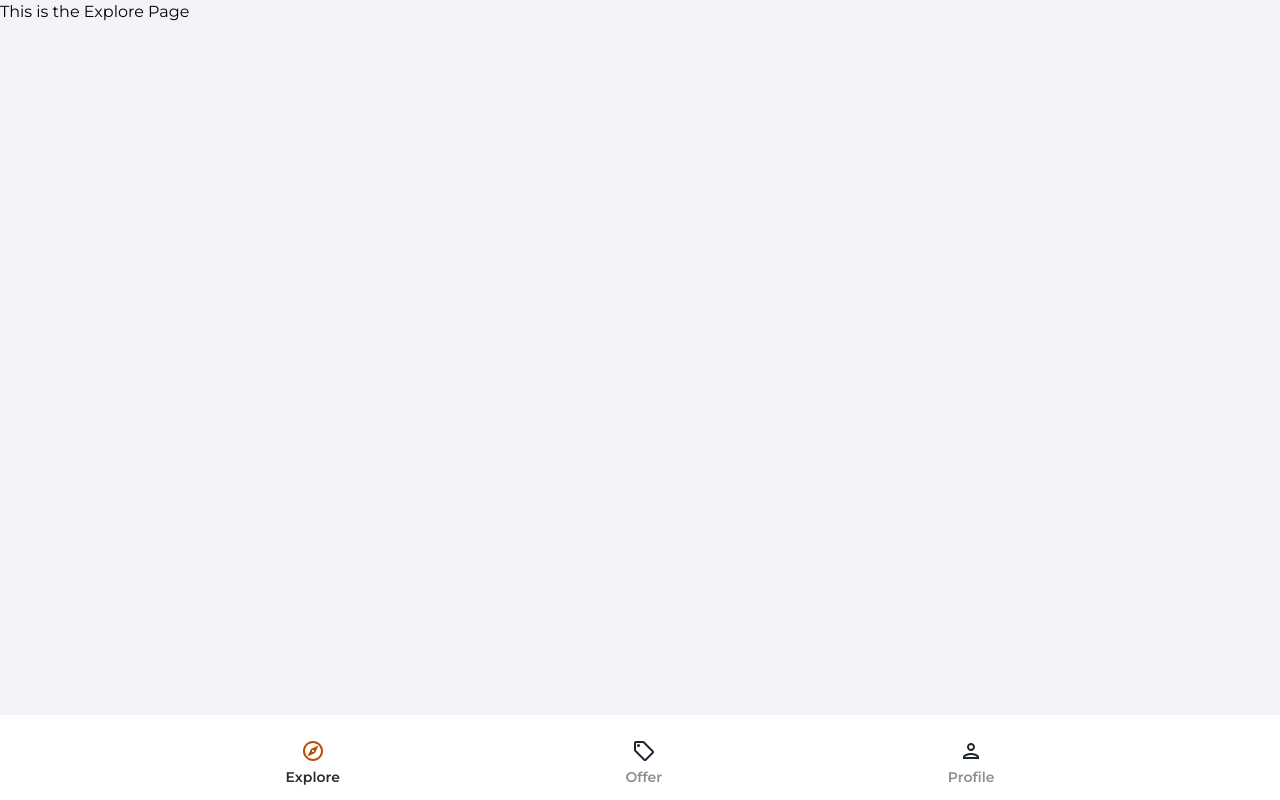
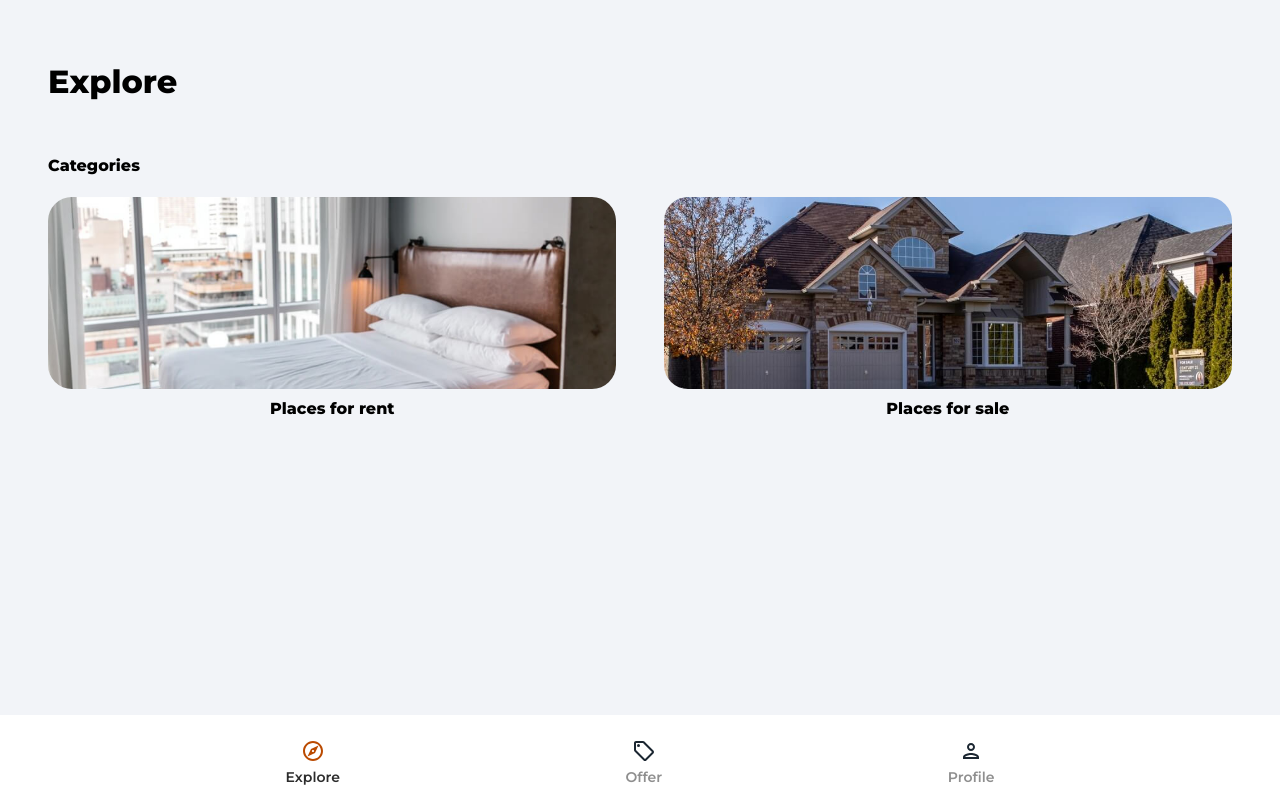
Before and after one commit to Quwambinuyo/Market-Place, a React (Vite) app: page / in a window 1280 px wide. Built offline with nearby package versions, Linux system fonts and the light colour scheme.

Commit message:
set up the explore page to direct to the category page

```diff
--- a/src/App.jsx
+++ b/src/App.jsx
@@ -6,6 +6,7 @@
 import Navbar from "./components/Navbar";
 import PrivateRoute from "./components/PrivateRoute";
 import Explore from "./pages/Explore";
+import Category from "./pages/Category";
 import Offers from "./pages/Offers";
 import Profile from "./pages/Profile";
 import SignIn from "./pages/SignIn";
@@ -19,6 +20,7 @@
         <Routes>
           <Route path="/" element={<Explore />} />
           <Route path="/offers" element={<Offers />} />
+          <Route path="/category/:categoryName" element={<Category />} />
           <Route element={<PrivateRoute />}>
             <Route path="/profile" element={<Profile />} />
           </Route>
--- a/src/index.css
+++ b/src/index.css
@@ -322,11 +322,12 @@
 
 .exploreHeading,
 .exploreCategoryHeading {
-  font-weight: 700;
+  font-weight: 800;
 }
 
 .exploreCategoryHeading {
   margin-top: 3rem;
+  margin-bottom: 1.2rem;
 }
 
 .swiper-container {
@@ -401,8 +402,9 @@
 }
 
 .exploreCategoryName {
-  font-weight: 500;
-  text-align: left;
+  font-weight: 800;
+  text-align: center;
+  margin-top: 0.5rem;
 }
 
 .category {
--- /dev/null
+++ b/src/pages/Category.jsx
@@ -0,0 +1,7 @@
+import React from "react";
+
+function Category() {
+  return <div>Category</div>;
+}
+
+export default Category;
--- a/src/pages/Explore.jsx
+++ b/src/pages/Explore.jsx
@@ -1,9 +1,37 @@
 import React from "react";
+import { Link } from "react-router-dom";
+import rentCategoryImage from "../assets/jpg/rentCategoryImage.jpg";
+import sellCategoryImage from "../assets/jpg/sellCategoryImage.jpg";
 
 function Explore() {
   return (
-    <div>
-      <h1>This is the Explore Page</h1>
+    <div className="explore">
+      <header>
+        <p className="pageHeader">Explore</p>
+        <main>
+          {/* slider */}
+
+          <p className="exploreCategoryHeading">Categories</p>
+          <div className="exploreCategories">
+            <Link to="/category/rent">
+              <img
+                src={rentCategoryImage}
+                alt="rent"
+                className="exploreCategoryImg"
+              />
+              <p className="exploreCategoryName">Places for rent</p>
+            </Link>
+            <Link to="/category/sell">
+              <img
+                src={sellCategoryImage}
+                alt="sell"
+                className="exploreCategoryImg"
+              />{" "}
+              <p className="exploreCategoryName">Places for sale</p>
+            </Link>
+          </div>
+        </main>
+      </header>
     </div>
   );
 }
```
